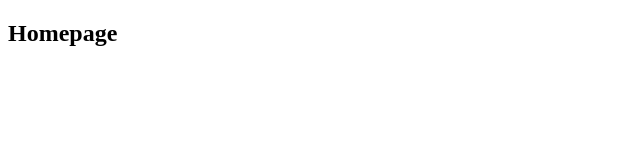
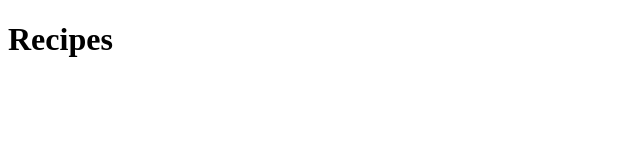
Before and after one commit to dmorrison15/odin-recipes, a plain HTML site: page index.html in a window 1280 px wide. Shown: the whole page, without its empty margins (0-640 px from the left). Drawn offline with Linux system fonts and the light colour scheme.

Commit message:
Change index.html file heading to Recipes

```diff
--- a/index.html
+++ b/index.html
@@ -6,7 +6,7 @@
     <title>Recipes</title>
 </head>
 <body>
-    <h2>Homepage</h2>
+    <h1>Recipes</h1>
 
 </body>
 </html>
```
